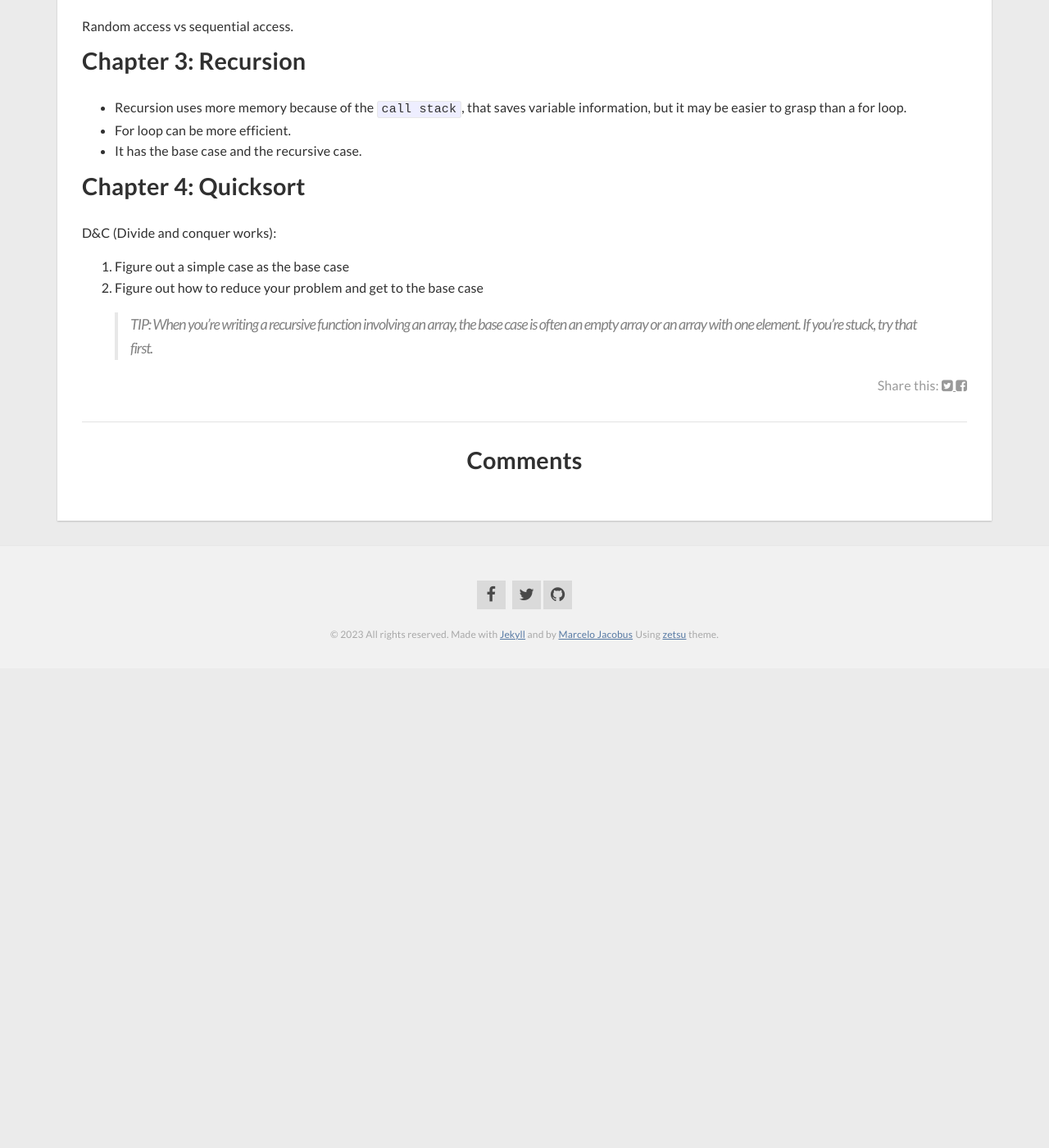
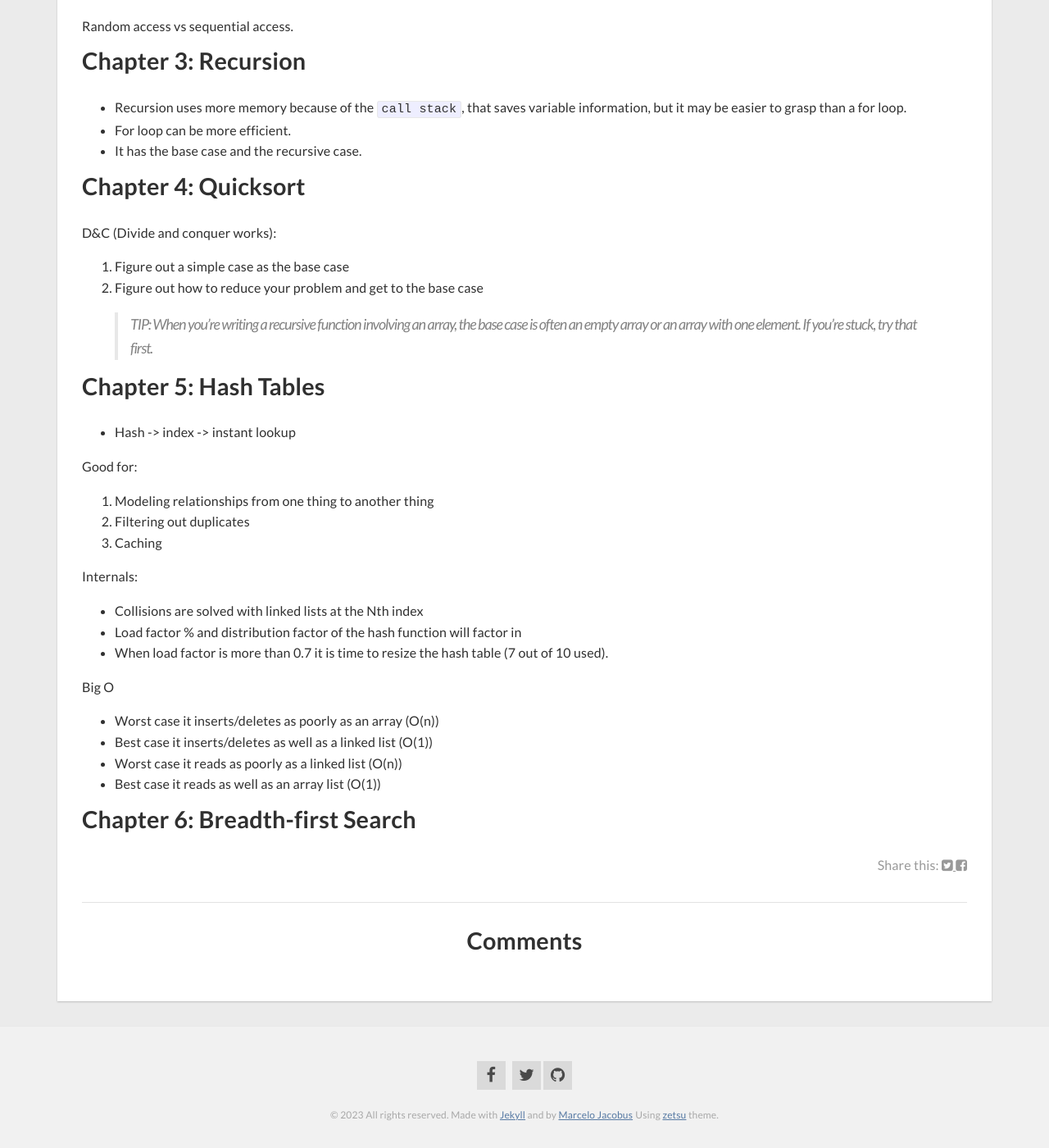
Before and after one commit to mjacobus/mjacobus.github.io, a Jekyll site: the page built from _posts/2023-05-23-notes-on-grokking-algorithms.md, in a window 1280 px wide and 1400 px high, scrolled down 744 px. Shown: the whole window at 82% size. Built offline with Jekyll 4.4.1, drawn with Linux system fonts in a browser that asks for light colours; nearby versions of some CDN libraries; comment, search, counter and statistics services are not loaded; before the commit the page ends 1559 px from its top, so only the background shows below that.

Commit message:
Add grokking algorithm's summary

```diff
--- a/_posts/2023-05-23-notes-on-grokking-algorithms.md
+++ b/_posts/2023-05-23-notes-on-grokking-algorithms.md
@@ -42,3 +42,28 @@ D&C (Divide and conquer works):
 2. Figure out how to reduce your problem and get to the base case
 
 > TIP: When you're writing a recursive function involving an array, the base case is often an empty array or an array with one element. If you're stuck, try that first.
+
+## Chapter 5: Hash Tables
+
+- Hash -> index -> instant lookup
+
+Good for:
+
+1. Modeling relationships from one thing to another thing
+2. Filtering out duplicates
+3. Caching
+
+Internals:
+
+- Collisions are solved with linked lists at the Nth index
+- Load factor % and distribution factor of the hash function will factor in
+- When load factor is more than 0.7 it is time to resize the hash table (7 out of 10 used).
+
+Big O
+
+- Worst case it inserts/deletes as poorly as an array (O(n))
+- Best case it inserts/deletes as well as a linked list (O(1))
+- Worst case it reads as poorly as a linked list (O(n))
+- Best case it reads as well as an array list (O(1))
+
+## Chapter 6: Breadth-first Search
```
